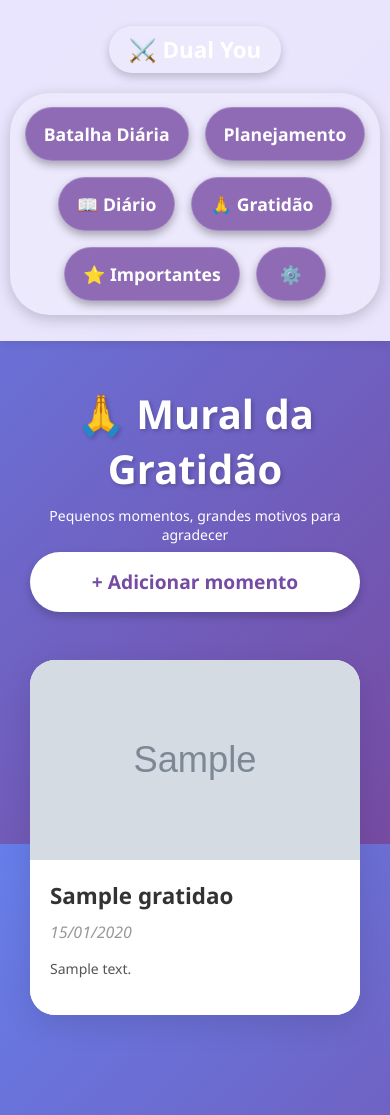
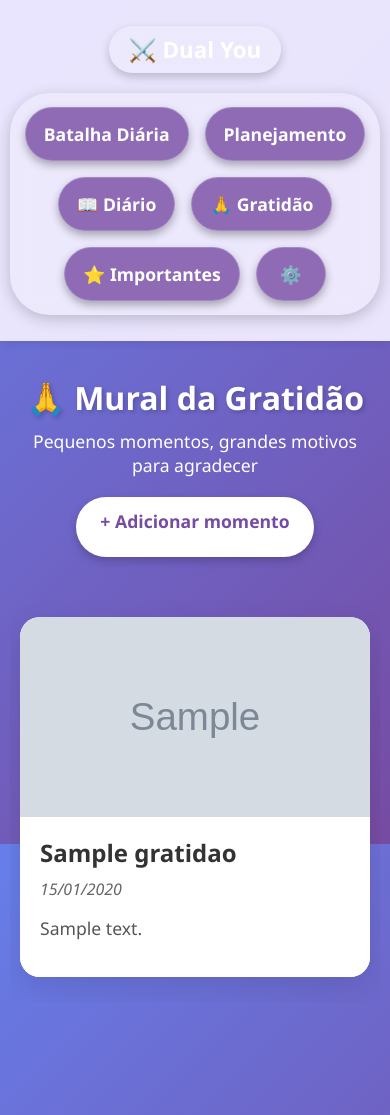
Before and after one commit to RaquelSantos380/Dual-you, a Flask app: page /gratidao in a window 390 px wide. Run offline with Flask 3, Linux system fonts and the light colour scheme; tables that the repository leaves empty hold one stand-in row (values such as "Sample post"); grey boxes marked "Sample" are stand-in pictures.

Commit message:
novo ultjmo pls

```diff
--- a/static/style.css
+++ b/static/style.css
@@ -1002,3 +1002,227 @@ img {
         font-size: 1.1rem !important;
     }
 }
+/* ======================================== */
+/* CORREÇÃO DIÁRIO E IMPORTANTES - MOBILE */
+/* ======================================== */
+
+@media only screen and (max-width: 600px) {
+    /* CONTAINER PRINCIPAL DO DIÁRIO */
+    .diario-container,
+    .importantes-container,
+    .gratidao-container {
+        width: 100% !important;
+        padding: 10px !important;
+        margin: 0 !important;
+        overflow-x: hidden !important;
+    }
+
+    /* GRID DE CARDS */
+    .conquistas-grid,
+    .importantes-grid,
+    .gratidao-grid {
+        display: flex !important;
+        flex-direction: column !important;
+        gap: 15px !important;
+        width: 100% !important;
+        padding: 0 !important;
+        margin: 0 !important;
+    }
+
+    /* CARDS INDIVIDUAIS */
+    .conquista-card,
+    .importante-card,
+    .gratidao-card {
+        width: 100% !important;
+        max-width: 100% !important;
+        margin: 0 0 15px 0 !important;
+        padding: 0 !important;
+        border-radius: 20px !important;
+        box-sizing: border-box !important;
+        overflow: hidden !important;
+    }
+
+    /* FOTO DO CARD */
+    .conquista-foto,
+    .importante-foto,
+    .gratidao-foto {
+        width: 100% !important;
+        height: 200px !important;
+        overflow: hidden !important;
+    }
+
+    .conquista-foto img,
+    .importante-foto img,
+    .gratidao-foto img {
+        width: 100% !important;
+        height: 100% !important;
+        object-fit: cover !important;
+    }
+
+    /* CONTEÚDO DO CARD */
+    .conquista-conteudo,
+    .importante-conteudo,
+    .gratidao-conteudo {
+        width: 100% !important;
+        padding: 20px !important;
+        box-sizing: border-box !important;
+        word-wrap: break-word !important;
+        overflow-wrap: break-word !important;
+    }
+
+    /* TÍTULOS DOS CARDS */
+    .conquista-conteudo h3,
+    .importante-conteudo h3,
+    .gratidao-conteudo h3 {
+        font-size: 1.5rem !important;
+        margin-bottom: 10px !important;
+        color: #333 !important;
+        line-height: 1.3 !important;
+        word-break: break-word !important;
+        width: 100% !important;
+    }
+
+    /* DATA */
+    .conquista-data,
+    .importante-data,
+    .gratidao-data {
+        font-size: 1rem !important;
+        margin-bottom: 15px !important;
+        color: #666 !important;
+        width: 100% !important;
+    }
+
+    /* TEXTO DO CARD */
+    .conquista-conteudo p,
+    .importante-conteudo p,
+    .gratidao-conteudo p {
+        font-size: 1.1rem !important;
+        line-height: 1.5 !important;
+        color: #555 !important;
+        word-break: break-word !important;
+        overflow-wrap: break-word !important;
+        width: 100% !important;
+        margin: 0 0 15px 0 !important;
+    }
+
+    /* SENTIMENTO (DIÁRIO) */
+    .conquista-sentimento {
+        margin-bottom: 15px !important;
+        width: 100% !important;
+    }
+
+    .sentimento-label {
+        font-size: 1rem !important;
+        color: #888 !important;
+        margin-bottom: 5px !important;
+        display: block !important;
+    }
+
+    .conquista-sentimento p {
+        font-size: 1.2rem !important;
+        color: #2ecc71 !important;
+        font-style: italic !important;
+        margin: 0 !important;
+    }
+
+    /* REFLEXÃO (DIÁRIO) */
+    .conquista-reflexao {
+        margin-top: 15px !important;
+        width: 100% !important;
+    }
+
+    .reflexao-label {
+        font-size: 1rem !important;
+        color: #888 !important;
+        margin-bottom: 5px !important;
+        display: block !important;
+    }
+
+    .conquista-reflexao p {
+        font-size: 1.1rem !important;
+        color: #555 !important;
+        margin: 0 !important;
+    }
+
+    /* TÍTULO DA PÁGINA */
+    .diario-header h1,
+    .importantes-header h1,
+    .gratidao-header h1 {
+        font-size: 2rem !important;
+        margin-bottom: 10px !important;
+        text-align: center !important;
+        width: 100% !important;
+        word-break: break-word !important;
+    }
+
+    .diario-header p,
+    .importantes-header p,
+    .gratidao-header p {
+        font-size: 1.1rem !important;
+        text-align: center !important;
+        width: 100% !important;
+        margin-bottom: 20px !important;
+    }
+
+    /* BOTÃO DE ADICIONAR */
+    .btn-adicionar {
+        width: auto !important;
+        min-width: 200px !important;
+        margin: 0 auto 20px auto !important;
+        display: inline-block !important;
+        padding: 12px 24px !important;
+        font-size: 1.1rem !important;
+    }
+
+    /* MENSAGEM DE VAZIO */
+    .conquista-empty,
+    .importante-empty,
+    .gratidao-empty {
+        width: 100% !important;
+        padding: 40px 20px !important;
+        text-align: center !important;
+        background: rgba(255,255,255,0.9) !important;
+        border-radius: 20px !important;
+        margin: 20px 0 !important;
+    }
+
+    .empty-icon {
+        font-size: 4rem !important;
+        margin-bottom: 20px !important;
+    }
+
+    .conquista-empty h3,
+    .importante-empty h3,
+    .gratidao-empty h3 {
+        font-size: 1.4rem !important;
+        margin-bottom: 10px !important;
+    }
+
+    .conquista-empty p,
+    .importante-empty p,
+    .gratidao-empty p {
+        font-size: 1.1rem !important;
+        margin-bottom: 20px !important;
+    }
+}
+
+/* PARA TELAS MUITO PEQUENAS */
+@media only screen and (max-width: 380px) {
+    .conquista-conteudo h3,
+    .importante-conteudo h3,
+    .gratidao-conteudo h3 {
+        font-size: 1.3rem !important;
+    }
+
+    .conquista-conteudo p,
+    .importante-conteudo p,
+    .gratidao-conteudo p {
+        font-size: 1rem !important;
+    }
+
+    .diario-header h1,
+    .importantes-header h1,
+    .gratidao-header h1 {
+        font-size: 1.6rem !important;
+    }
+}
```
